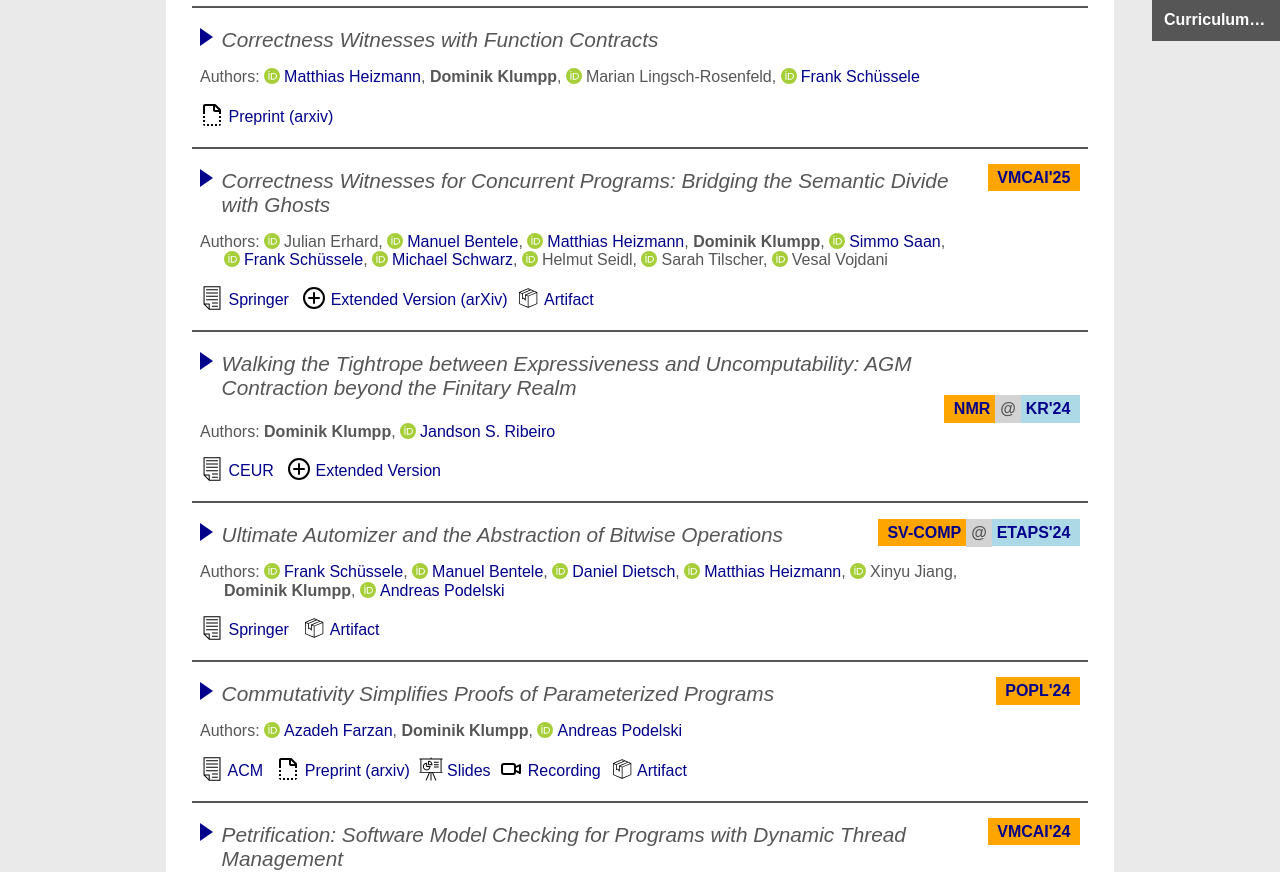
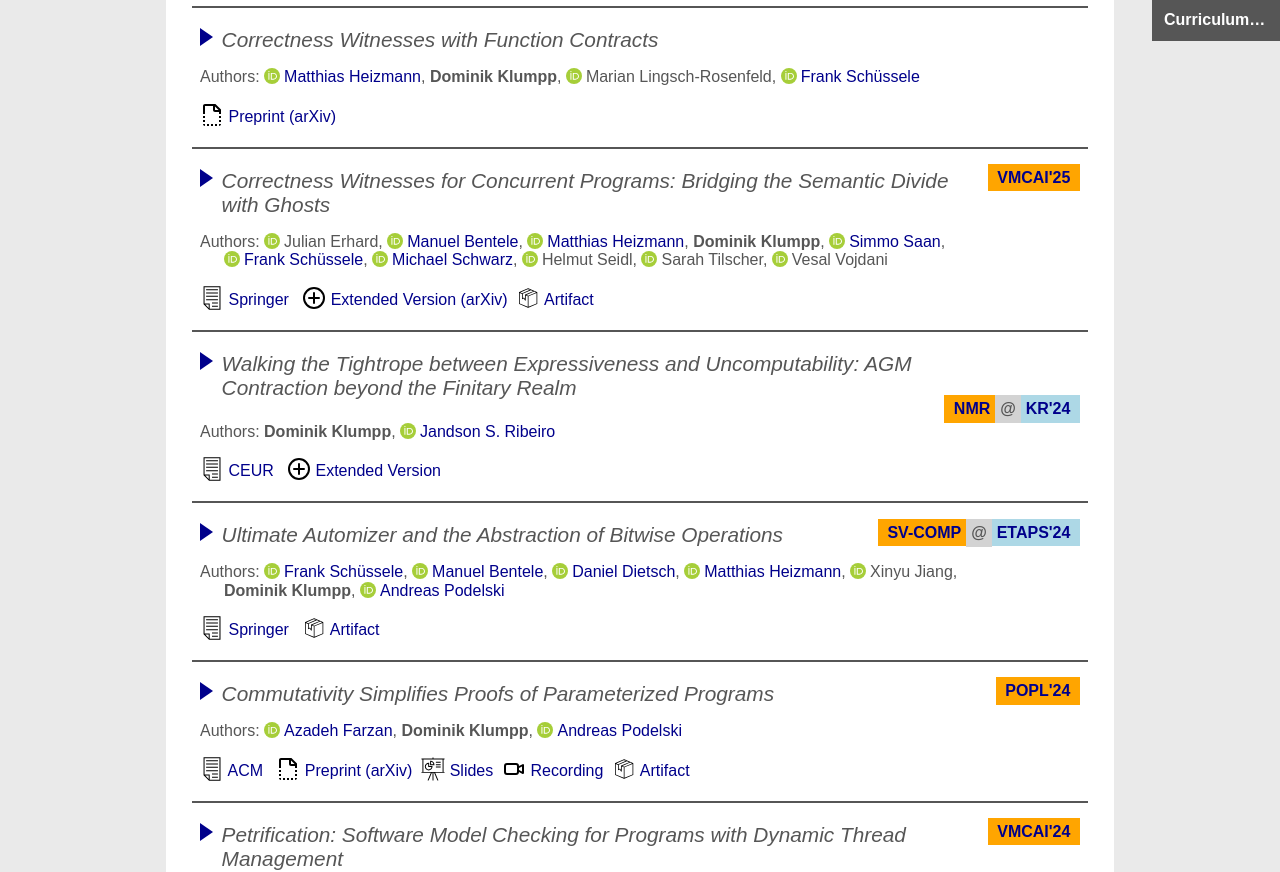
Before and after one commit to maul-esel/personal-website, a Jekyll site: the page built from publications.markdown, in a window 1280 px wide and 1400 px high. Shown: the part 438-1310 px from the top of the window. Built offline with Jekyll 4.4.1, drawn with Linux system fonts in a browser that asks for light colours.

Commit message:
consistent arXiv casing

```diff
--- a/_publications/arxiv25contractwitnesses.markdown
+++ b/_publications/arxiv25contractwitnesses.markdown
@@ -5,7 +5,7 @@ date:   2025-01-22
 
 authors: [mheizmann, me, mlrosenfeld, fschuessele]
 
-preprint: arxiv
+preprint: arXiv
 preprint_link: https://arxiv.org/abs/2501.12313
 
 abstract: >-
--- a/_publications/cav25.markdown
+++ b/_publications/cav25.markdown
@@ -10,9 +10,6 @@ conference_link: https://conferences.i-cav.org/2025/
 
 publisher: Springer
 publisher_link: https://doi.org/10.1007/978-3-031-98682-6_18
-
-#preprint: arxiv
-#preprint_link: https://arxiv.org/abs/2311.02673
 
 artifact: https://doi.org/10.5281/zenodo.15198876
 
--- a/_publications/popl24.markdown
+++ b/_publications/popl24.markdown
@@ -11,7 +11,7 @@ conference_link: https://popl24.sigplan.org/
 publisher: ACM
 publisher_link: https://dl.acm.org/doi/10.1145/3632925
 
-preprint: arxiv
+preprint: arXiv
 preprint_link: https://arxiv.org/abs/2311.02673
 
 artifact: https://doi.org/10.5281/zenodo.10119773
```
